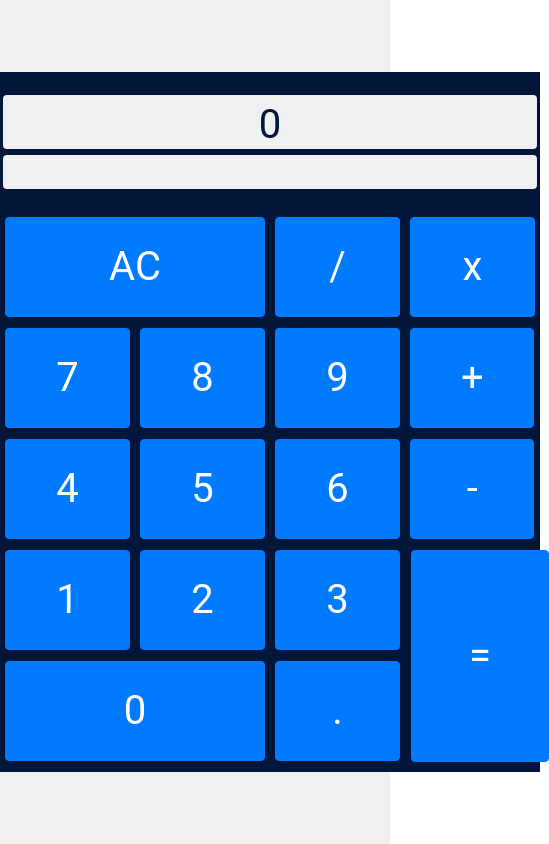
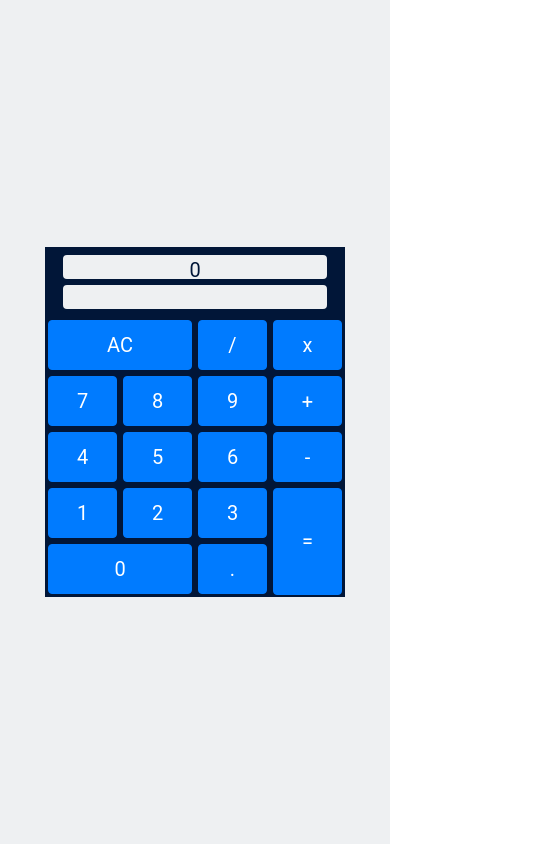
Before and after one commit to sinclair-guthrie/react-calc, a React (Create React App) app: page / in a window 390 px wide. Shown: the whole page, 549 px wide, since content can reach past the window. Built offline with nearby package versions, Linux system fonts and the light colour scheme.

Commit message:
updated CSS to be mobile responsive

```diff
--- a/src/App.css
+++ b/src/App.css
@@ -6,12 +6,13 @@
   display: flex;
   align-items: center;
   font-family: 'Roboto', sans-serif;
+  font-size: 35px;
 }
 
 #calculator {
   background-color: #011638;
-  width: 600px;
-  height: 700px;
+  width: 500px;
+  height: 600px;
   margin-right: auto;
   margin-left: auto;
 }
@@ -22,29 +23,28 @@
   flex-direction: column;
   justify-content: center;
   align-items: center;
-  height: 140px;
+  height: 20%;
   text-align: center;
   color: #011638;
-  font-size: 40px;
 }
 
 #main-display {
   background-color: #EEF0F2;
   border-style: solid;
   border-radius: 7px;
-  height: 60px;
-  width: 540px;
+  height: 43%;
+  width: 90%;
   overflow: hidden;
   text-overflow: ellipsis;
 }
 
 #sub-display {
   background-color: #EEF0F2;
-  height: 40px;
-  width: 540px;
+  height: 28%;
+  width: 90%;
   border-style: solid;
   border-radius: 7px;
-  font-size: 30px;
+  font-size: 22px;
   color: #011638;
   text-align: right;
   overflow: hidden;
@@ -52,9 +52,9 @@
 
 .btn {
   width: 23%;
-  height: 100px;
+  height: 14.28%;
   margin: 1% 1% 1% 1%;
-  font-size: 40px;
+  font-size: 35px;
 }
 
 #zero {
@@ -67,8 +67,39 @@
 
 #equals {
   position: absolute;
-  height: 212px;
-  width: 138px;
-  margin-left: 6px;
-  margin-top: 6px;
+  height: 181px;
+  width: 115px;
+  margin-left: 5px;
+  margin-top: 5px;
 }
+
+@media only screen and (max-width: 600px) {
+  #root {
+    min-height: 450px;
+  }
+
+  #calculator {
+    width: 300px;
+    height: 350px;
+  }
+
+  #display {
+    font-size: 20px;
+  }
+
+  #sub-display {
+    font-size: 18px;
+    height: 43%;
+  }
+
+  .btn {
+    font-size: 20px;
+  }
+
+  #equals {
+    height: 107px;
+    width: 69px;
+    margin-left: 3px;
+    margin-top: 3px;
+  }
+}
```
